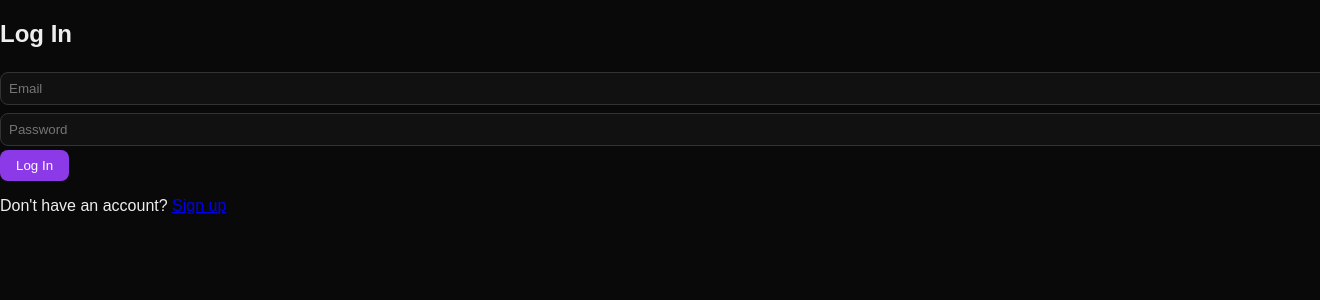
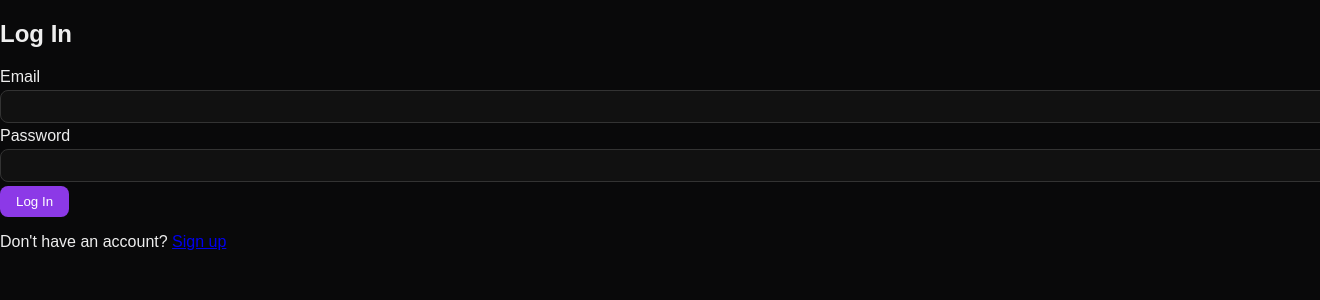
Before and after one commit to Ghostmodzzz/ghostmodzz-flow-app, a Flask app: page /login in a window 1320 px wide; the page is wider, and only the part inside the window is pictured. Shown: the part 112-412 px from the top of that part. Run offline with Flask 3, Linux system fonts and the light colour scheme.

Commit message:
Update login.html

```diff
--- a/templates/login.html
+++ b/templates/login.html
@@ -1,11 +1,19 @@
 {% extends "base.html" %}
 {% block content %}
   <h2>Log In</h2>
-  <form method="post">
+  <form method="POST">
     {{ form.hidden_tag() }}
-    {{ form.email(class="input", placeholder="Email") }}<br>
-    {{ form.password(class="input", placeholder="Password") }}<br>
-    {{ form.submit(class="btn") }}
+    <div>
+      {{ form.email.label }}<br>
+      {{ form.email(size=32, class="input") }}
+    </div>
+    <div>
+      {{ form.password.label }}<br>
+      {{ form.password(size=32, class="input") }}
+    </div>
+    <div>
+      {{ form.submit(class="btn") }}
+    </div>
   </form>
   <p>Don't have an account? <a href="{{ url_for('main.register') }}">Sign up</a></p>
 {% endblock %}
```
